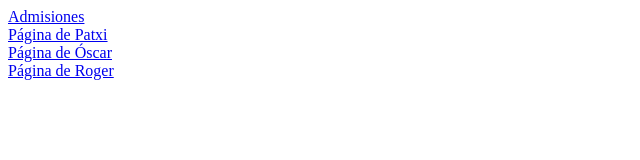
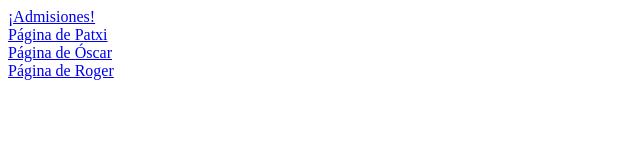
Before and after one commit to patxioliva/prueba-git-thinktic, a plain HTML site: page index.html in a window 1280 px wide. Shown: the full height of the page, 0-640 px from the left. Drawn offline with Linux system fonts and the light colour scheme.

Commit message:
cambio chorras

```diff
--- a/index.html
+++ b/index.html
@@ -7,7 +7,7 @@
     <title>Prueba think-tic</title>
 </head>
 
-    <a href="./admision/admision.html">Admisiones</a><br/>
+    <a href="./admision/admision.html">¡Admisiones!</a><br/>
     <a href="./patxi/index.html">Página de Patxi</a><br/>
     <a href="./oscar/index.html">Página de Óscar</a><br/>
     <a href="./roger/shop.html">Página de Roger</a><br/>
```
